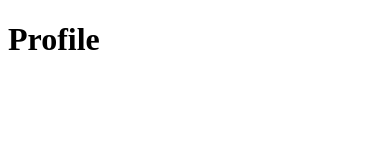
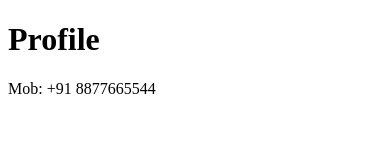
Before and after one commit to FuzailSiddiqui/git-seven, a plain HTML site: page profile.html in a window 390 px wide. Drawn offline with Linux system fonts and the light colour scheme.

Commit message:
mobile number added to profile.html

```diff
--- a/profile.html
+++ b/profile.html
@@ -7,5 +7,6 @@
 </head>
 <body>
     <h1>Profile</h1>
+    <p>Mob: +91 8877665544</p>
 </body>
 </html>
```
